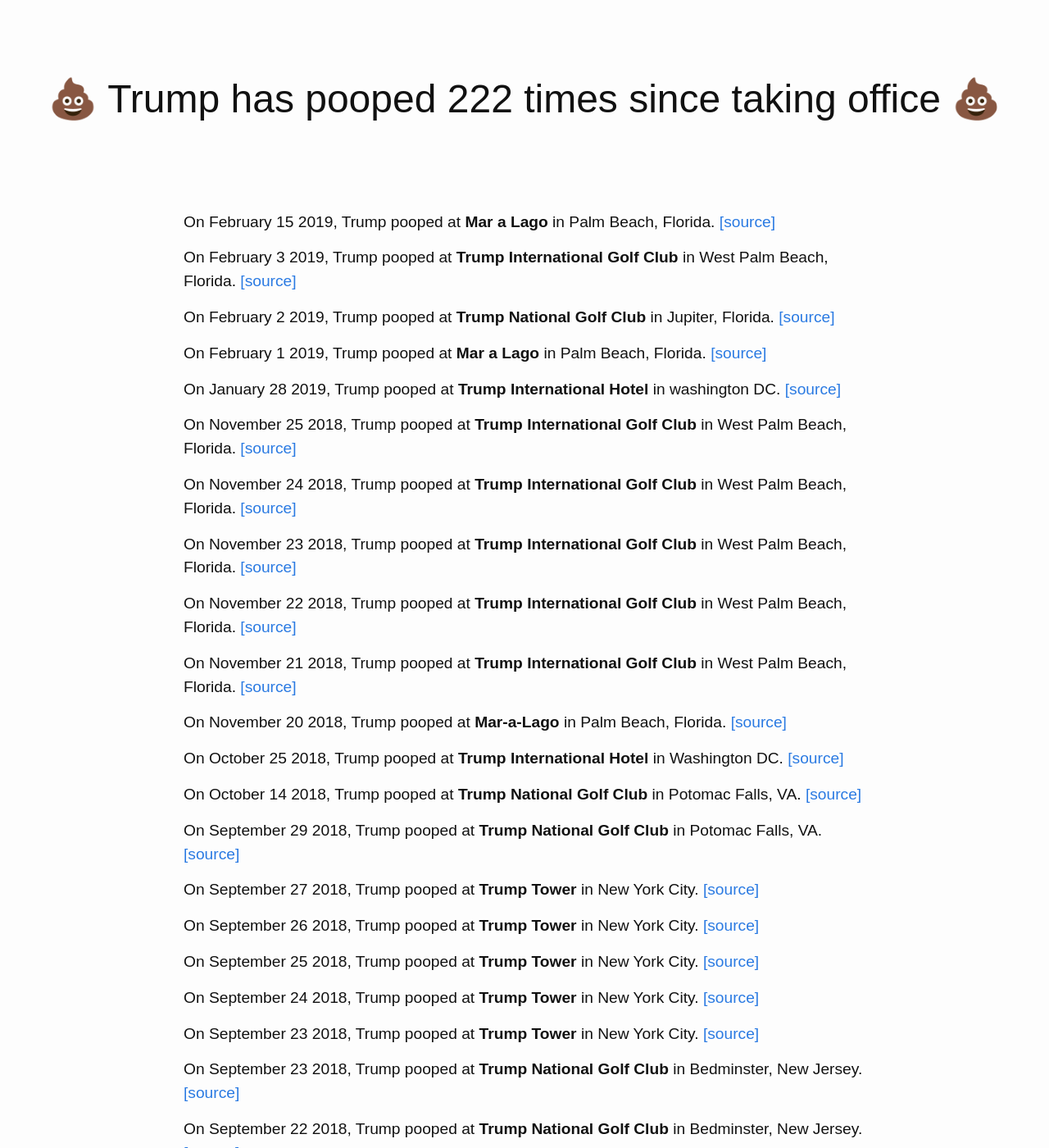
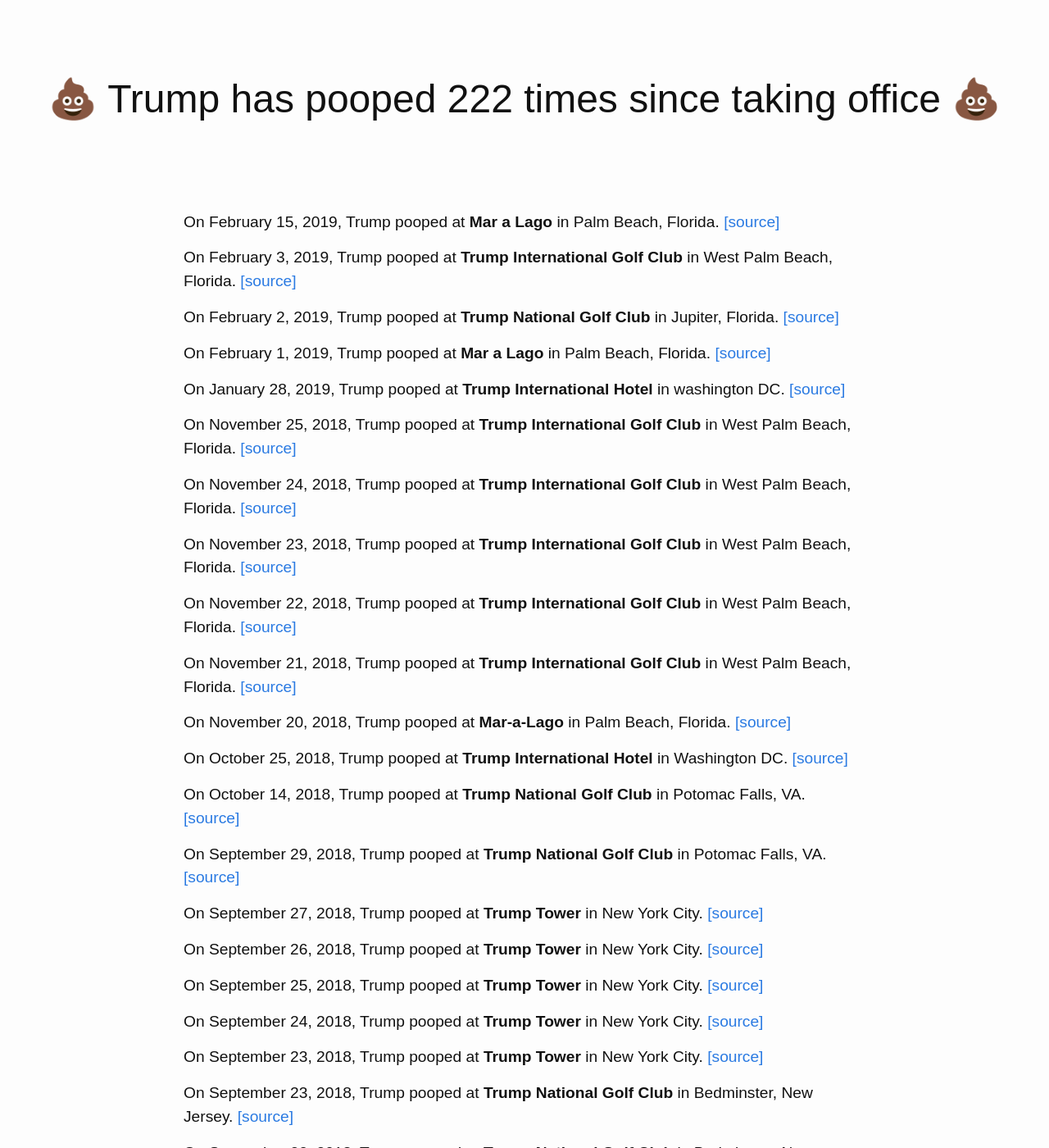
Before and after one commit to dansinker/trumppoopwatch.org, a Jekyll site: the page built from pooparchive.md, in a window 1280 px wide and 1400 px high, scrolled down 244 px. Shown: the whole window at 82% size. Built offline with Jekyll 4.4.1, drawn with Linux system fonts in a browser that asks for light colours; nearby versions of some CDN libraries; some of the changed text lies outside the part shown.

Commit message:
added a comma

```diff
--- a/pooparchive.md
+++ b/pooparchive.md
@@ -10,7 +10,7 @@ layout: home
   <h2>💩 Trump has pooped {{ counter }} times since taking office 💩</h2>
   <div class="list">
     {% for poop in site.data.trumps.poops %}
-      <p class="poops">On {{ poop.date | date: "%B %-d %Y" }}, Trump pooped at <b>{{ poop.location }}</b> in {{ poop.city }}. <a href="{{ poop.link }}">[source]</a></p>
+      <p class="poops">On {{ poop.date | date: "%B %-d, %Y" }}, Trump pooped at <b>{{ poop.location }}</b> in {{ poop.city }}. <a href="{{ poop.link }}">[source]</a></p>
     {% endfor %}
   </div>
   <p style="text-align: center; margin-top: 50px"><small>The 💩 archive is available in <a href="https://github.com/sinker/trumppoopwatch.org/blob/master/_data/trumps.yml">machine-readable format on Github</a></small></p>
```
